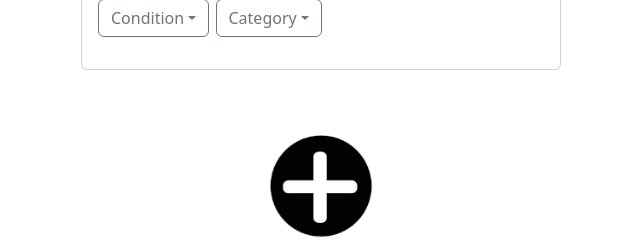
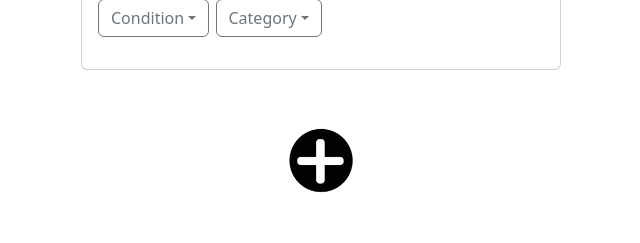
Before and after one commit to web-games-41/capstone-games-41, a React (Vite) app in the folder frontend/: page / in a window 1280 px wide. Shown: the part 806-1049 px from the top of the page, without its empty margins (319-959 px from the left). After the commit the page ends 1004 px from the top, so only its background shows below. Built offline with nearby package versions, Linux system fonts and the light colour scheme.

Commit message:
Changed .addIcon to 5em

```diff
--- a/frontend/src/ui/App.css
+++ b/frontend/src/ui/App.css
@@ -18,7 +18,7 @@ a {
 }
 
 .addIcon {
-    width: 10%;
+    width: 5em;
 }
 
 .mainGameIcon {
```
